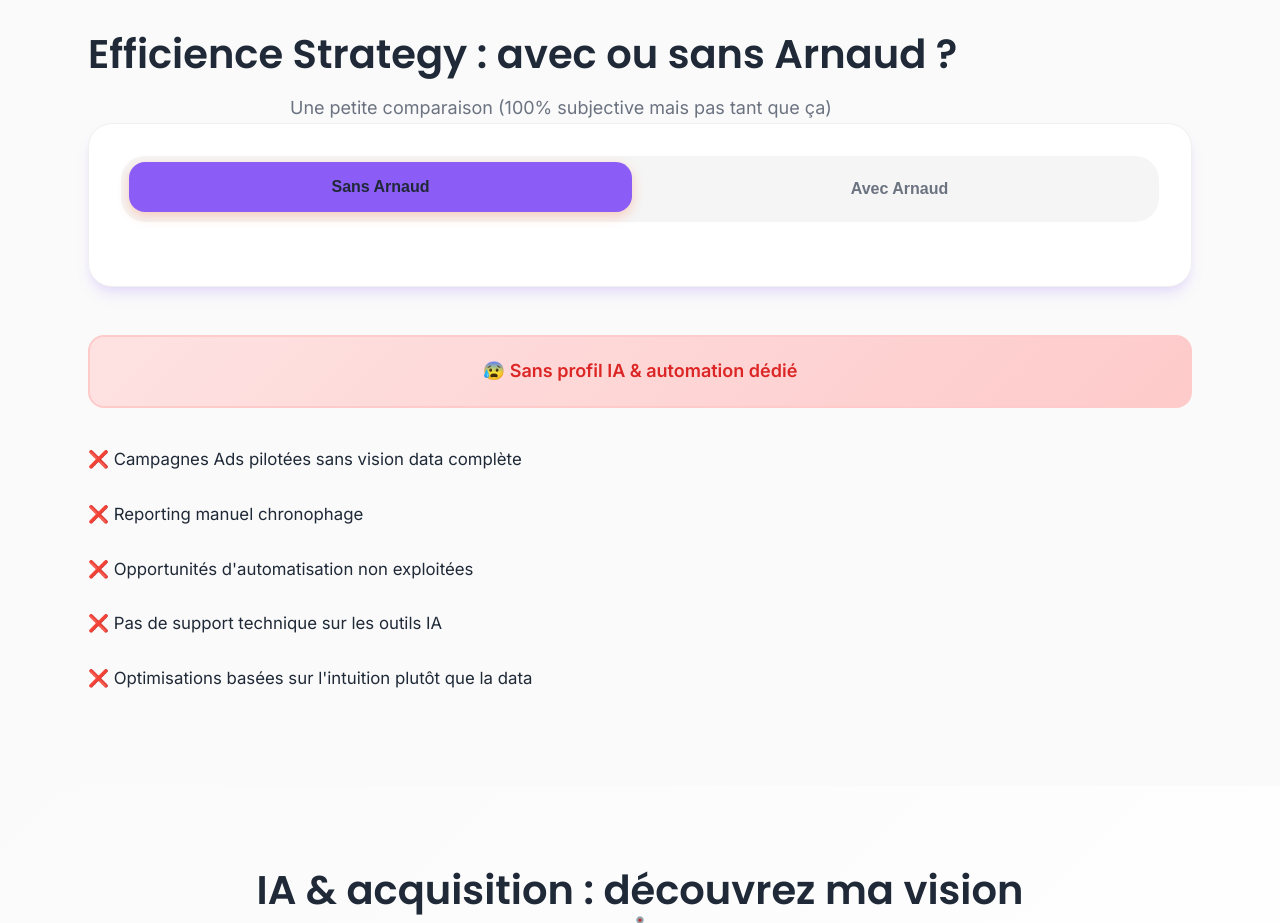
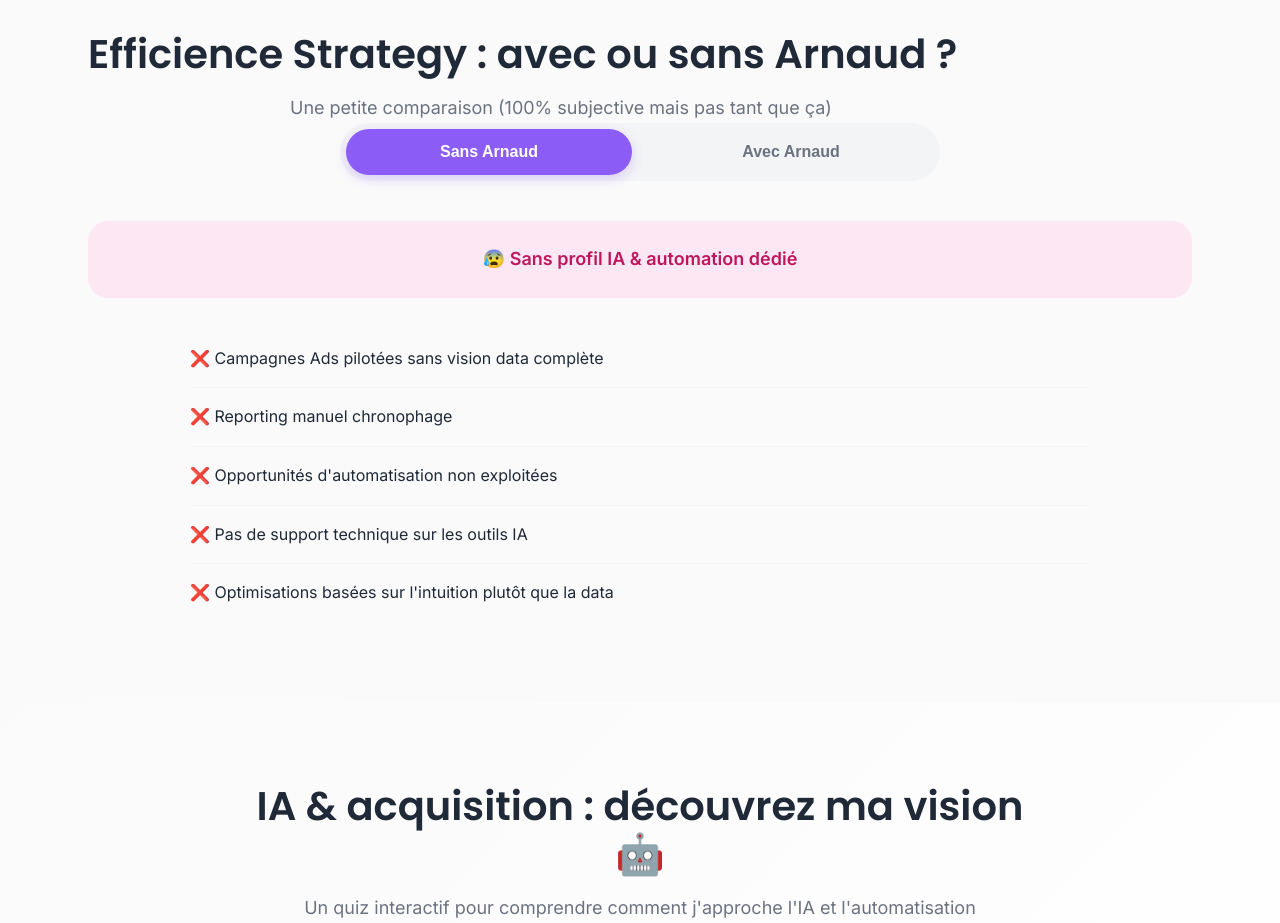
Before and after one commit to nono303030/landing-efficience, a plain HTML site: page index.html in a window 1280 px wide. Shown: the part 1100-2023 px from the top of the page. Drawn offline with Linux system fonts and the light colour scheme.

Commit message:
Improve toggle UI to match modern design - rounded buttons and clean layout

```diff
--- a/styles.css
+++ b/styles.css
@@ -418,34 +418,27 @@ p {
 
 /* Toggle */
 .toggle-wrapper {
-    background: var(--color-white);
-    border-radius: var(--radius-large);
-    padding: 2rem;
-    margin-bottom: 3rem;
-    box-shadow: var(--shadow-medium);
-    border: 1px solid #F0F0F0;
-    transition: all 0.3s ease;
-}
-
-.toggle-wrapper:hover {
-    box-shadow: var(--shadow-large);
+    margin-bottom: 2.5rem;
 }
 
 .toggle-buttons {
     display: flex;
     gap: 1rem;
     margin-bottom: 2rem;
-    padding: 0.5rem;
-    background: #F5F5F5;
-    border-radius: var(--radius-large);
+    padding: 0.375rem;
+    background: #F3F4F6;
+    border-radius: 50px;
+    max-width: 600px;
+    margin-left: auto;
+    margin-right: auto;
 }
 
 .toggle-btn {
     flex: 1;
-    padding: 1rem 1.5rem;
+    padding: 0.875rem 2rem;
     background: transparent;
     border: none;
-    border-radius: var(--radius-medium);
+    border-radius: 50px;
     font-weight: 600;
     cursor: pointer;
     transition: all 0.3s cubic-bezier(0.4, 0, 0.2, 1);
@@ -454,15 +447,14 @@ p {
 }
 
 .toggle-btn:hover:not(.active) {
-    background: rgba(255, 107, 53, 0.1);
+    background: rgba(139, 92, 246, 0.1);
     color: var(--color-text-primary);
 }
 
 .toggle-btn.active {
     background: var(--color-accent);
-    color: var(--color-text-primary);
-    box-shadow: 0 4px 12px rgba(255, 107, 53, 0.3);
-    transform: translateY(-2px);
+    color: #FFFFFF;
+    box-shadow: 0 4px 12px rgba(139, 92, 246, 0.25);
 }
 
 .comparison {
@@ -487,38 +479,44 @@ p {
 
 .comparison-list {
     list-style: none;
+    max-width: 900px;
+    margin: 0 auto;
 }
 
-.sans-header, .avec-header {
+.comparison-header {
     font-size: 1.125rem;
     font-weight: 600;
-    padding: 1.25rem 1.5rem;
-    border-radius: var(--radius-medium);
-    margin-bottom: 1.5rem;
+    padding: 1.5rem 2rem;
+    border-radius: 20px;
+    margin-bottom: 2rem;
     text-align: center;
     transition: all 0.3s ease;
-    border: 2px solid transparent;
+    border: none;
 }
 
 .sans-header {
-    background: linear-gradient(135deg, #FEE2E2 0%, #FECACA 100%);
-    color: #DC2626;
-    border-color: #FECACA;
+    background: #FCE7F3;
+    color: #BE185D;
 }
 
 .avec-header {
-    background: linear-gradient(135deg, var(--color-accent-light) 0%, #DDD6FE 100%);
-    color: var(--color-accent-hover);
-    border-color: #DDD6FE;
+    background: var(--color-accent-light);
+    color: var(--color-accent-dark);
 }
 
 .comparison-list li {
-    padding: 0.875rem 0;
-    font-size: 1.05rem;
+    padding: 1rem 0;
+    font-size: 1rem;
     line-height: 1.6;
     display: flex;
     align-items: flex-start;
-    gap: 0.5rem;
+    gap: 0.75rem;
+    color: var(--color-text-primary);
+    border-bottom: 1px solid #F3F4F6;
+}
+
+.comparison-list li:last-child {
+    border-bottom: none;
 }
 
 /* Benefit Cards */
```
